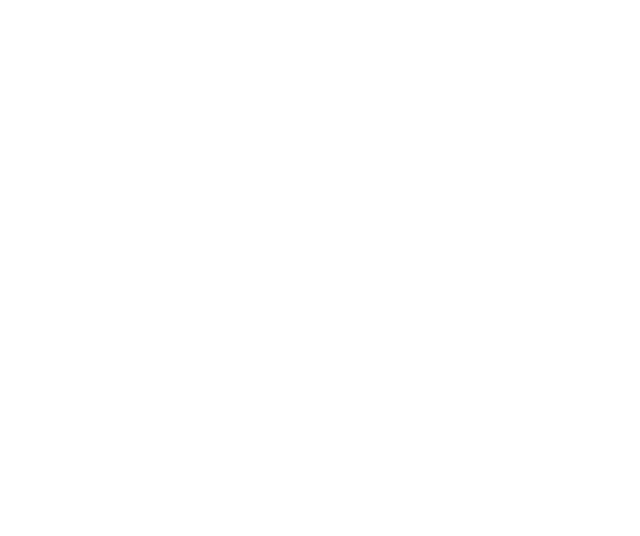
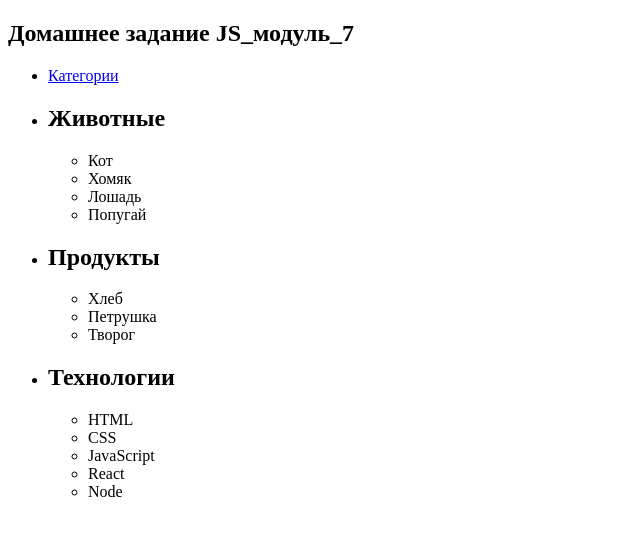
Before and after one commit to Bogushukr/goit-js-hw-07, a plain HTML site: page index.html in a window 1280 px wide. Shown: the whole page, without its empty margins (0-640 px from the left). Drawn offline with Linux system fonts and the light colour scheme.

Commit message:
Update index.html

```diff
--- a/index.html
+++ b/index.html
@@ -6,6 +6,52 @@
     <title>Document</title>
   </head>
   <body>
+  <header class="had">
+    <h2>Домашнее задание JS_модуль_7</h2>
+    <ul class="menu-nav">
+      <li class="menu-item"><a href="#categories" class="link">Категории</a></li>
+    </ul>
+  </header>
+
+  <section>
+    <ul id="categories">
+      <li class="item">
+        <h2>Животные</h2>
+
+        <ul>
+          <li>Кот</li>
+          <li>Хомяк</li>
+          <li>Лошадь</li>
+          <li>Попугай</li>
+        </ul>
+      </li>
+      <li class="item">
+        <h2>Продукты</h2>
+
+        <ul>
+          <li>Хлеб</li>
+          <li>Петрушка</li>
+          <li>Творог</li>
+        </ul>
+      </li>
+      <li class="item">
+        <h2>Технологии</h2>
+
+        <ul>
+          <li>HTML</li>
+          <li>CSS</li>
+          <li>JavaScript</li>
+          <li>React</li>
+          <li>Node</li>
+        </ul>
+      </li>
+    </ul>
+  </section>
+
+
+
+
+
     <script src="./js/modul_1.js" type="module"></script>
   </body>
 </html>
```
